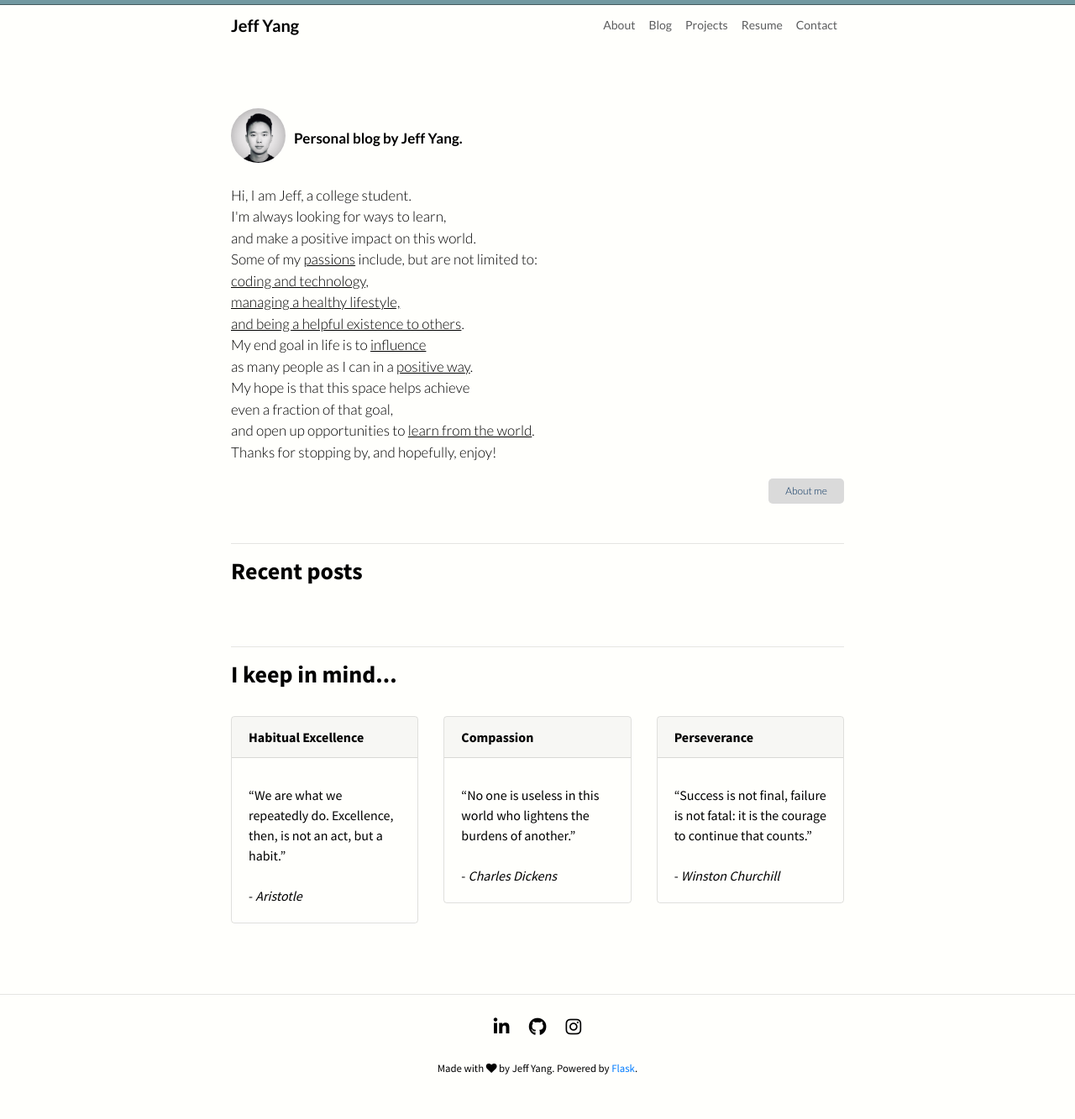
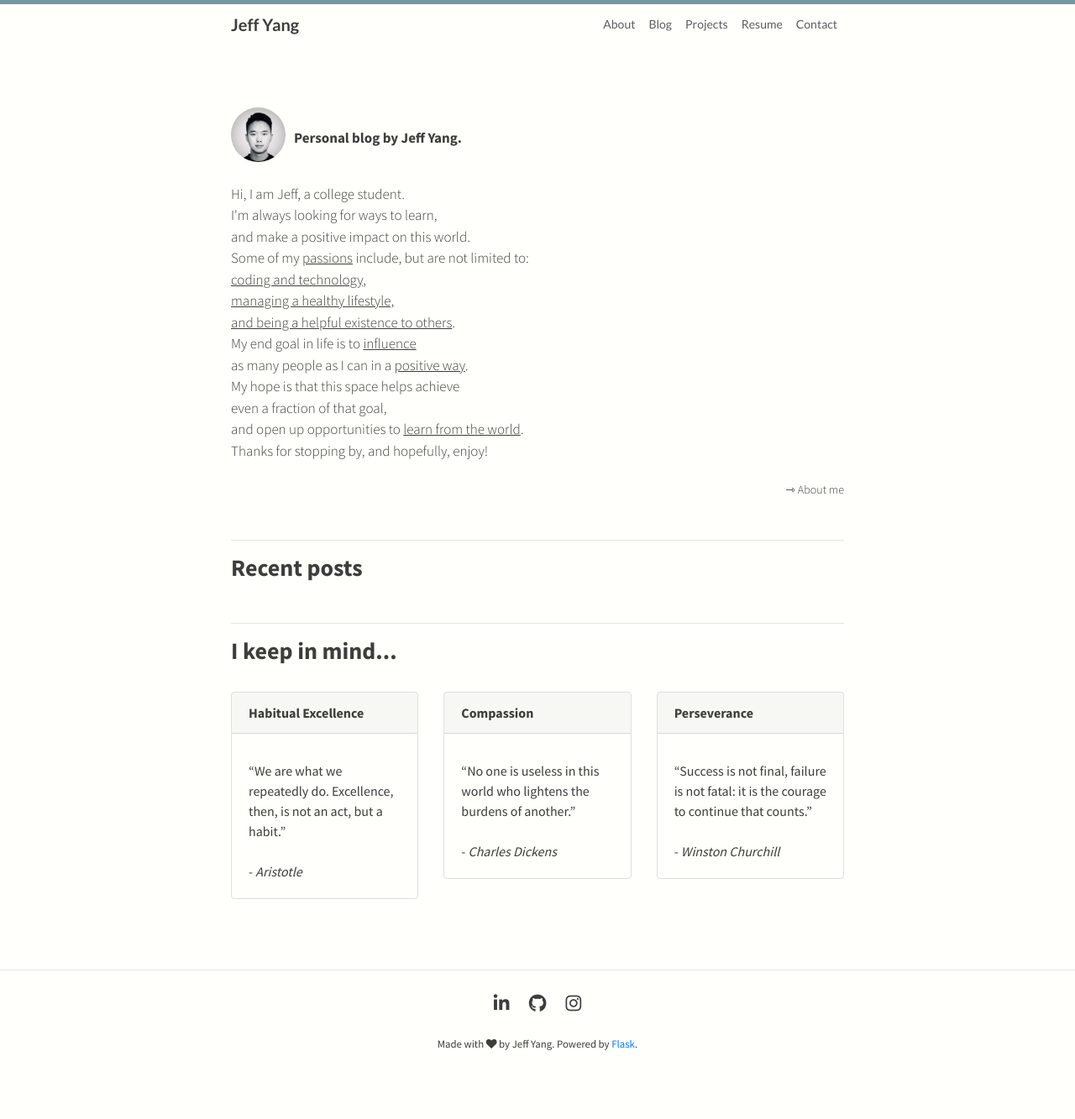
Before and after one commit to jeffjaehoyang/personal_website_old, a Flask app: page / in a window 1280 px wide. Shown: the whole page at 84% size. After the commit the page ends 1251 px from the top, so only its background shows below. Run offline with Flask 2, Linux system fonts and the light colour scheme; some libraries are stand-ins or nearby versions.

Commit message:
arrow link button, intro font change

```diff
--- a/flaskblog/static/styles/main.css
+++ b/flaskblog/static/styles/main.css
@@ -1,6 +1,6 @@
 body {
   background: #fffffc;
-  color: #000000;
+  color: #3D3D3D;
   font-family: 'Source Sans Pro', sans-serif;
 }
 
@@ -9,7 +9,6 @@
   background-color: #7299a1;
   margin: 0;
   padding: 0.1em 0.1em 0.2em;
-  border-bottom: 1px solid #455B5E;
 }
 
 .site-header .navbar {
@@ -25,7 +24,7 @@
 
 .site-header .navbar-brand {
   font-size: 20px;
-  color: #000000;
+  color: #3D3D3D;
 }
 
 .site-header .navbar-nav .nav-item {
@@ -39,7 +38,7 @@
 }
 
 .site-header .navbar-nav .nav-link.active {
-  color: #000000;
+  color: #3D3D3D;
 }
 
 .navbar-toggler {
@@ -57,7 +56,7 @@
 }
 
 .article-title {
-  color: #000000;
+  color: #3D3D3D;
   margin-top: 30px;
   margin-bottom: 30px;
 }
@@ -100,7 +99,7 @@
 }
 
 a.footer {
-  color: #000000;
+  color: #3D3D3D;
   display: inline-block;
   text-align: center;
 }
@@ -153,7 +152,7 @@
 .intro {
   font-size: 17px;
   font-weight: 300;
-  font-family: 'Lato', sans-serif;
+  font-family: 'Source Sans Pro', sans-serif;
   margin-top: 15px;
   padding-bottom:15px;
 }
@@ -176,13 +175,13 @@
 }
 
 .blog-section-posts a{
-  color: #000000;
+  color: #3D3D3D;
   position: relative;
   text-decoration: none;
 }
 
 .blog-section-posts a:hover{
-  color: #000000;
+  color: #3D3D3D;
 }
 
 .blog-section-posts a:before {
@@ -192,7 +191,7 @@
   height: 1px;
   bottom: 0;
   left: 0;
-  background-color: #000;
+  background-color: #3D3D3D;
   visibility: hidden;
   -webkit-transform: scaleX(0);
   transform: scaleX(0);
@@ -208,10 +207,12 @@
 
 .blog-section .published {
   display: inline-block;
+  font-family: "Inconsolata", sans-serif;
+  font-size: 14px;
 }
 
 .project-card {
-  height: 62vh;
+  min-height: 370px;
   border: transparent;
   border-radius: 20px;
 }
@@ -221,9 +222,44 @@
 }
 
 .project-card a{
-  color: #000000;
+  color: #3D3D3D;
 }
 
 .contact-page {
   padding: 0em 0em 10em 0em;
 }
+
+.home-recent-posts {
+  margin-bottom: 75px;
+}
+
+.arrow-link {
+  color:#3D3D3D;
+  font-size: 14px;
+  position: relative;
+  padding-bottom: 2px;
+
+}
+
+.arrow-link:hover {
+  color:#3D3D3D;
+  text-decoration: none;
+}
+
+.arrow-link:hover:after {
+  width:100%;
+  left: 0;
+}
+
+.arrow-link:after {
+  background: none repeat scroll 0 0 transparent;
+  bottom: 0;
+  content: "";
+  display: block;
+  height: 1px;
+  left: 0;
+  position: absolute;
+  background: #3D3D3D;
+  transition: width 0.2s ease 0s, left 0.2s ease 0s;
+  width: 0;
+}
--- a/flaskblog/templates/home.html
+++ b/flaskblog/templates/home.html
@@ -21,17 +21,17 @@
 	    <br>
 	    Thanks for stopping by, and hopefully, enjoy!</p>
 	    <p class="lead text-right">
-	  	<a href="{{ url_for('about')}}" class="btn btn-sm blue-button" role="button">About me</a>
+	  	<a href="{{ url_for('about')}}" class="arrow-link">&#8702; About me</a>
   	    </p>
   	</div>
 	<hr>
 	<h3><strong>Recent posts</strong></h3>
 	<br>
 	{% for post in posts %}
-		<div class="card">
-	      <div class="card-body">
-	      	<h5 class="card-title">{{ post.title }}</h5>
-	        <i class="fas fa-tags fa-sm"></i>
+		<div class="home-recent-posts">
+	      <div>
+	      	<h4><strong>{{ post.title }}</strong></h4>
+	        <!-- <i class="fas fa-tags fa-sm"></i>  -->
 		    {% for category in post.category %}
 	    	    <a href="{{ url_for('category', name=category)}}" class="badge badge-light">
 			        {{ category }}
@@ -42,11 +42,12 @@
 		    {{ post.summary }}
 		    </p>
 	        <a href="{{ url_for('post', name=post.path.replace('posts/', '')) }}"\
-	        class="btn btn-sm blue-button">Read more</a>
+	        class="arrow-link">
+	        	&#8702; read
+	        </a>
 	      </div>
 	    </div>
 	{% endfor %}
-	<br>
 	<hr>
 	<h3><strong>I keep in mind...</strong></h3><br>
 	<div class="row">
--- a/flaskblog/templates/layouts.html
+++ b/flaskblog/templates/layouts.html
@@ -20,7 +20,7 @@
     <script src="https://kit.fontawesome.com/f8ddbdbcbf.js" crossorigin="anonymous"></script>
     <link rel="icon" type="image/png" href="../static/jy.png">
     <!-- Google Fonts -->
-    <link href="https://fonts.googleapis.com/css?family=Lato:200,300,400,700,900|Source+Sans+Pro:200,300,400,700,900&display=swap" rel="stylesheet">
+    <link href="https://fonts.googleapis.com/css?family=Lato:200,300,400,700,900|Source+Sans+Pro:200,300,400,700,900|Inconsolata:200,300,400,700,900&display=swap" rel="stylesheet">
     <!-- Bootstrap CSS -->
     <link rel="stylesheet" href="https://stackpath.bootstrapcdn.com/bootstrap/4.3.1/css/bootstrap.min.css" integrity="sha384-ggOyR0iXCbMQv3Xipma34MD+dH/1fQ784/j6cY/iJTQUOhcWr7x9JvoRxT2MZw1T" crossorigin="anonymous">
     <link rel="stylesheet" type="text/css" href="{{ url_for('static',filename='styles/main.css') }}">
```
